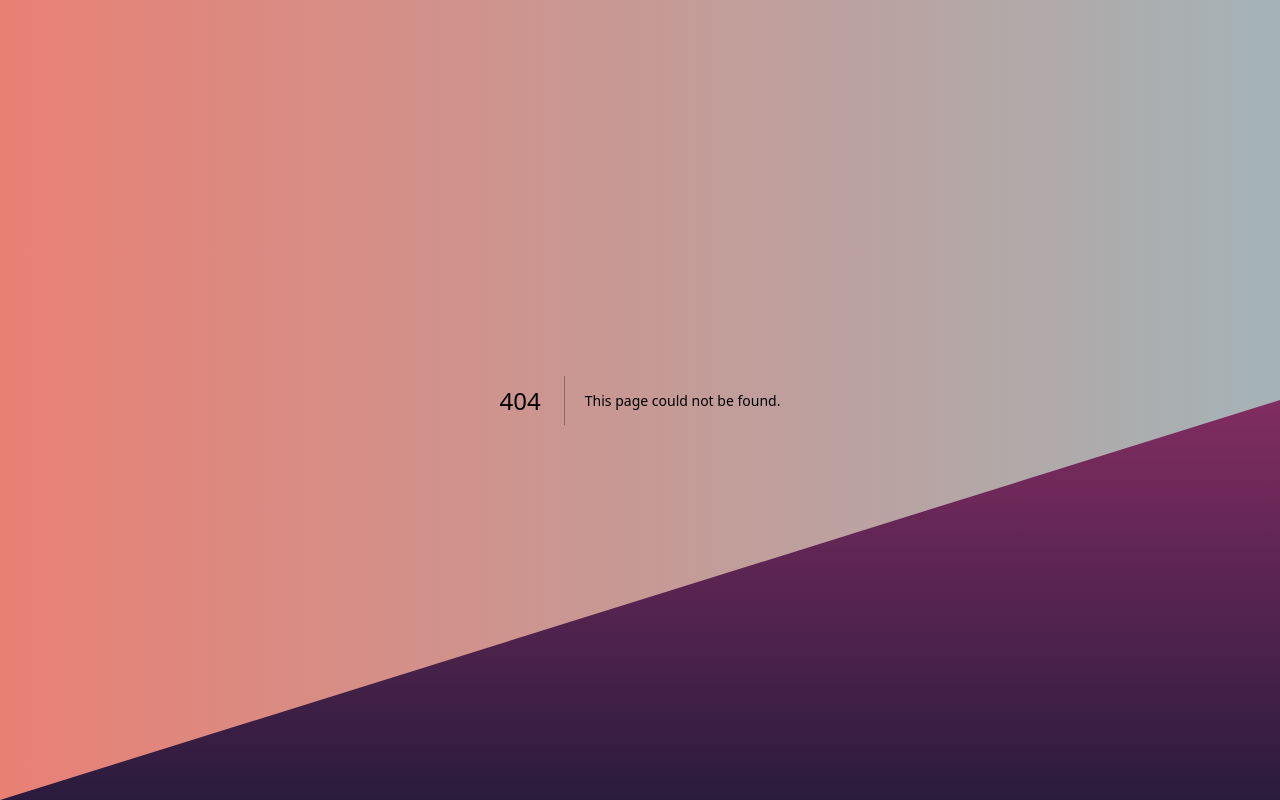
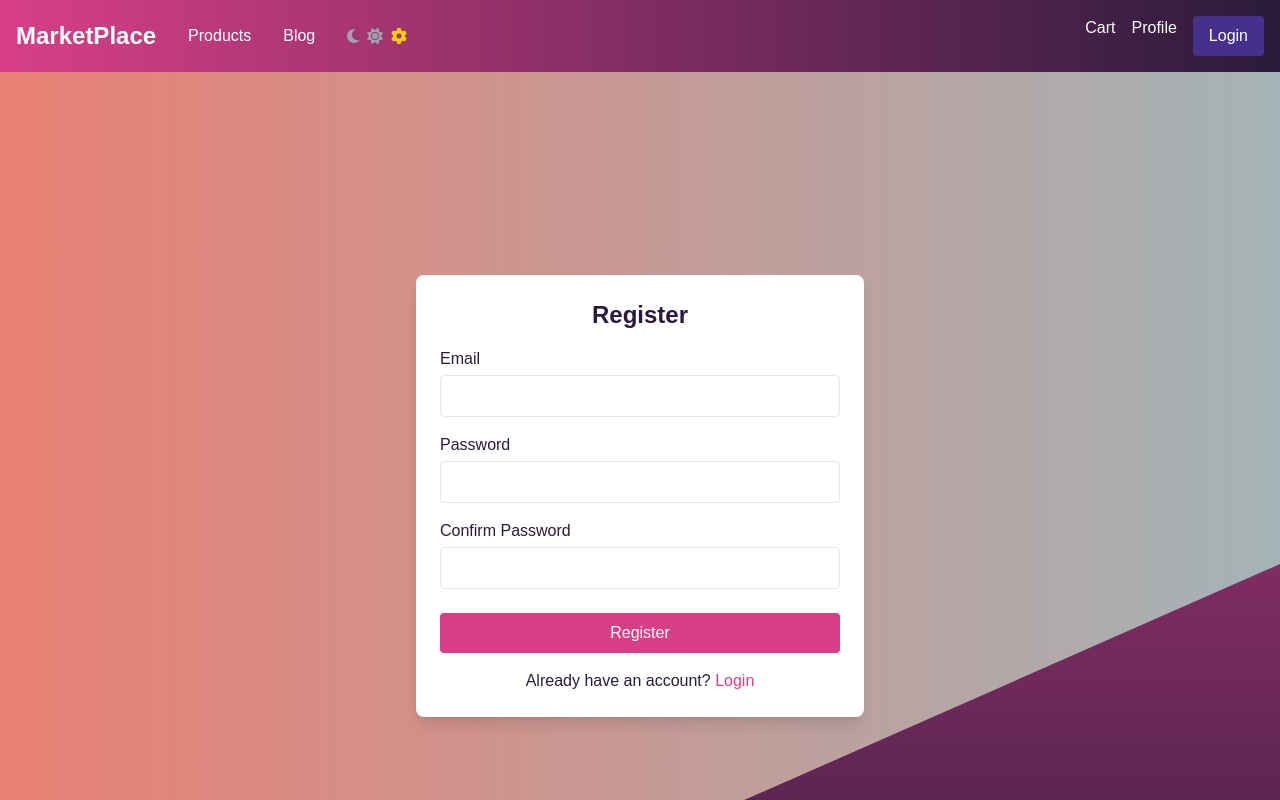
Before and after one commit to FleecyBear/tbc-end, a Next.js app: page /register in a window 1280 px wide. Before the commit this address had no page. Shown: the top 800 px of the page. Built offline with nearby package versions, Linux system fonts and the light colour scheme.

Commit message:
feat:  login, register pages

```diff
--- /dev/null
+++ b/src/app/(authpages)/login/page.tsx
@@ -0,0 +1,54 @@
+"use client";
+import { useState } from "react";
+import Link from "next/link";
+import { login, signup } from "./actions";
+const Login = () => {
+  const [email, setEmail] = useState("");
+  const [password, setPassword] = useState("");
+
+  const handleLogin = (e: React.FormEvent) => {
+    e.preventDefault();
+  };
+
+  return (
+    <div className="flex min-h-screen items-center justify-center  p-4">
+      <div className="w-full max-w-md bg-white dark:bg-[#44318D] p-6 rounded-lg shadow-lg">
+        <h2 className="text-2xl font-bold text-[#2a1b3c] dark:text-[#E98074] text-center">Login</h2>
+
+        <form onSubmit={handleLogin} className="mt-4">
+          <div>
+            <label className="block text-[#2a1b3c] dark:text-white">Email</label>
+            <input
+              type="email"
+              className="w-full p-2 mt-1 border rounded focus:outline-none focus:ring-2 focus:ring-[#d83F87]"
+              value={email}
+              onChange={(e) => setEmail(e.target.value)}
+              required
+            />
+          </div>
+
+          <div className="mt-4">
+            <label className="block text-[#2a1b3c] dark:text-white">Password</label>
+            <input
+              type="password"
+              className="w-full p-2 mt-1 border rounded focus:outline-none focus:ring-2 focus:ring-[#d83F87]"
+              value={password}
+              onChange={(e) => setPassword(e.target.value)}
+              required
+            />
+          </div>
+
+          <button type="submit" className="w-full mt-6 bg-[#D83F87] hover:bg-[#E98074] text-white py-2 rounded">
+            Login
+          </button>
+        </form>
+
+        <p className="mt-4 text-center text-[#2a1b3c] dark:text-white">
+          Don't have an account? <Link href="/register" className="text-[#D83F87]">Register</Link>
+        </p>
+      </div>
+    </div>
+  );
+};
+
+export default Login;
--- /dev/null
+++ b/src/app/(authpages)/register/page.tsx
@@ -0,0 +1,71 @@
+"use client";
+import { useState } from "react";
+import Link from "next/link";
+
+const Register = () => {
+  const [email, setEmail] = useState("");
+  const [password, setPassword] = useState("");
+  const [confirmPassword, setConfirmPassword] = useState("");
+
+  const handleRegister = (e: React.FormEvent) => {
+    e.preventDefault();
+    if (password !== confirmPassword) {
+      alert("Passwords do not match!");
+      return;
+    }
+    // Handle register logic here (Supabase authentication)
+  };
+
+  return (
+    <div className="flex min-h-screen items-center justify-center  p-4">
+      <div className="w-full max-w-md bg-white dark:bg-[#44318D] p-6 rounded-lg shadow-lg">
+        <h2 className="text-2xl font-bold text-[#2a1b3c] dark:text-[#E98074] text-center">Register</h2>
+
+        <form onSubmit={handleRegister} className="mt-4">
+          <div>
+            <label className="block text-[#2a1b3c] dark:text-white">Email</label>
+            <input
+              type="email"
+              className="w-full p-2 mt-1 border rounded focus:outline-none focus:ring-2 focus:ring-[#d83F87]"
+              value={email}
+              onChange={(e) => setEmail(e.target.value)}
+              required
+            />
+          </div>
+
+          <div className="mt-4">
+            <label className="block text-[#2a1b3c] dark:text-white">Password</label>
+            <input
+              type="password"
+              className="w-full p-2 mt-1 border rounded focus:outline-none focus:ring-2 focus:ring-[#d83F87]"
+              value={password}
+              onChange={(e) => setPassword(e.target.value)}
+              required
+            />
+          </div>
+
+          <div className="mt-4">
+            <label className="block text-[#2a1b3c] dark:text-white">Confirm Password</label>
+            <input
+              type="password"
+              className="w-full p-2 mt-1 border rounded focus:outline-none focus:ring-2 focus:ring-[#d83F87]"
+              value={confirmPassword}
+              onChange={(e) => setConfirmPassword(e.target.value)}
+              required
+            />
+          </div>
+
+          <button type="submit" className="w-full mt-6 bg-[#D83F87] hover:bg-[#E98074] text-white py-2 rounded">
+            Register
+          </button>
+        </form>
+
+        <p className="mt-4 text-center text-[#2a1b3c] dark:text-white">
+          Already have an account? <Link href="/login" className="text-[#D83F87]">Login</Link>
+        </p>
+      </div>
+    </div>
+  );
+};
+
+export default Register;
```
